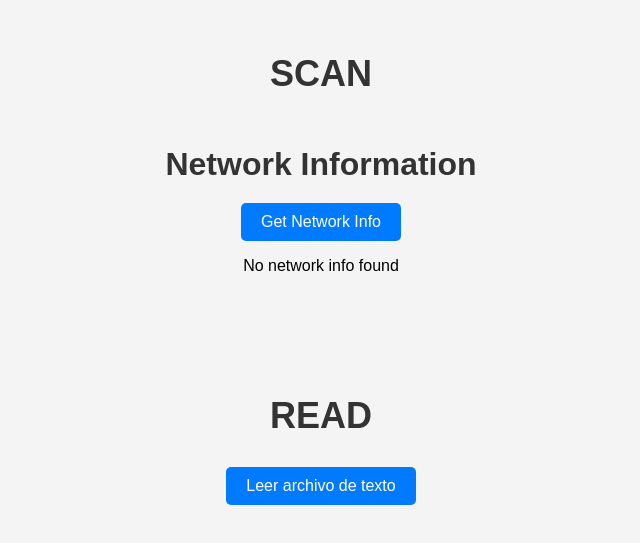
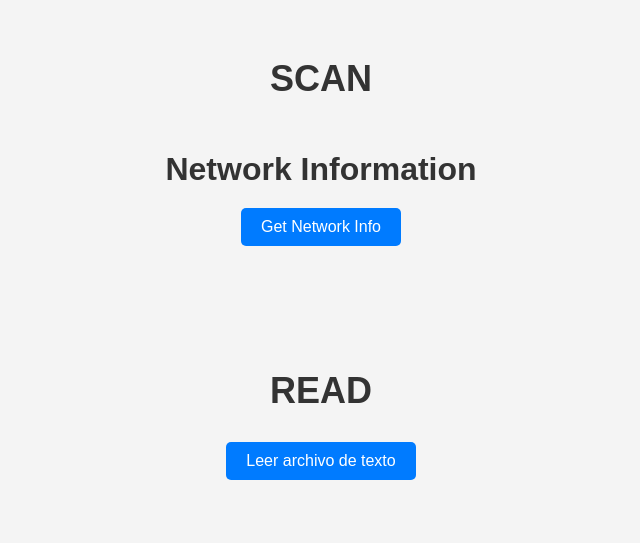
Before and after one commit to juanignacioolmedo/network-scanner, a React (Create React App) app in the folder frontend/: page / in a window 1280 px wide. Shown: the part 123-666 px from the top of the page, without its empty margins (319-959 px from the left). Built offline with nearby package versions, Linux system fonts and the light colour scheme.

Commit message:
Actualizar Scan.js, index.css y index.js

```diff
--- a/frontend/src/Scan.js
+++ b/frontend/src/Scan.js
@@ -6,6 +6,7 @@ function Scan() {
   const [networkInfo, setNetworkInfo] = useState({ ip: '', hostname: '' });
   const [loading, setLoading] = useState(false);
   const [error, setError] = useState(null);
+  const [searched, setSearched] = useState(false); // Estado para verificar si se ha buscado
 
   // Function to handle timeout for the fetch request
   const fetchWithTimeout = (url, options, timeout) => {
@@ -29,6 +30,7 @@ function Scan() {
 
   // Function to fetch network information when the button is clicked
   const fetchNetworkInfo = async () => {
+    setSearched(true); // Marca que se ha hecho una búsqueda
     setLoading(true);
     setError(null);
     try {
@@ -50,7 +52,9 @@ function Scan() {
 
       {loading && <p>Loading network info...</p>}
       {error && <p className="error">Error: {error}</p>}
-      {networkInfo.ip === '' && !loading && !error && <p>No network info found</p>}
+
+      {/* Muestra el mensaje solo si se ha buscado y no hay información */}
+      {searched && networkInfo.ip === '' && !loading && !error && <p>No network info found</p>}
 
       {!loading && !error && networkInfo.ip && (
         <div className="result-container">
--- a/frontend/src/index.css
+++ b/frontend/src/index.css
@@ -7,14 +7,17 @@ body {
   display: flex;
   flex-direction: column;
   align-items: center;
+  justify-content: center; /* Centra verticalmente */
   height: 100vh;
-  justify-content: center; /* Centra verticalmente */
 }
 
 /* Header container styling */
 .header-container {
   text-align: center;
   margin: 10px 0; /* Reduce el margen entre los contenedores */
+  width: 100%; /* Ensancha el contenedor para que ocupe el 100% del ancho disponible */
+  max-width: 600px; /* Limita el ancho máximo */
+  padding: 20px;
 }
 
 /* Title (SCAN, READ) styling */
@@ -30,6 +33,8 @@ div {
   display: flex;
   flex-direction: column;
   align-items: center;
+  width: 100%;
+  max-width: 600px; /* Limita el ancho máximo */
 }
 
 button {
@@ -41,6 +46,7 @@ button {
   font-size: 16px;
   border-radius: 5px;
   transition: background-color 0.3s;
+  margin-bottom: 20px;
 }
 
 button:hover {
@@ -55,10 +61,13 @@ button:disabled {
 /* Section styles */
 .result-container {
   background-color: #fff;
-  padding: 15px;
+  padding: 20px;
   border-radius: 5px;
   box-shadow: 0 0 10px rgba(0, 0, 0, 0.1);
   text-align: center; /* Center content */
+  width: 100%;
+  max-width: 600px; /* Limita el ancho máximo */
+  margin-top: 20px;
 }
 
 .result-item {
--- a/frontend/src/index.js
+++ b/frontend/src/index.js
@@ -3,7 +3,6 @@ import ReactDOM from 'react-dom/client';
 import './index.css';
 import App from './App'; // ESTE ES EL READ
 import Scan from './Scan'; // ESTE ES EL SCAN
-import reportWebVitals from './reportWebVitals';
 
 const root = ReactDOM.createRoot(document.getElementById('root'));
 root.render(
@@ -18,8 +17,3 @@ root.render(
     </div>
   </React.StrictMode>
 );
-
-// If you want to start measuring performance in your app, pass a function
-// to log results (for example: reportWebVitals(console.log))
-// or send to an analytics endpoint. Learn more: https://bit.ly/CRA-vitals
-reportWebVitals();
```
